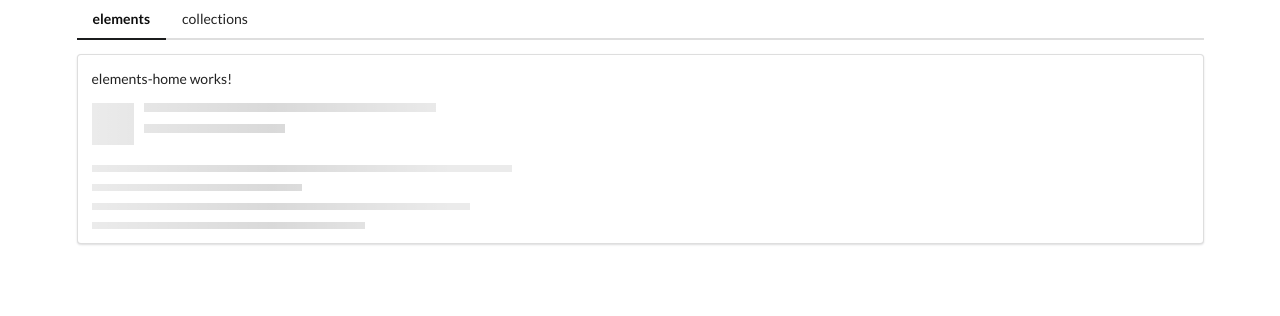
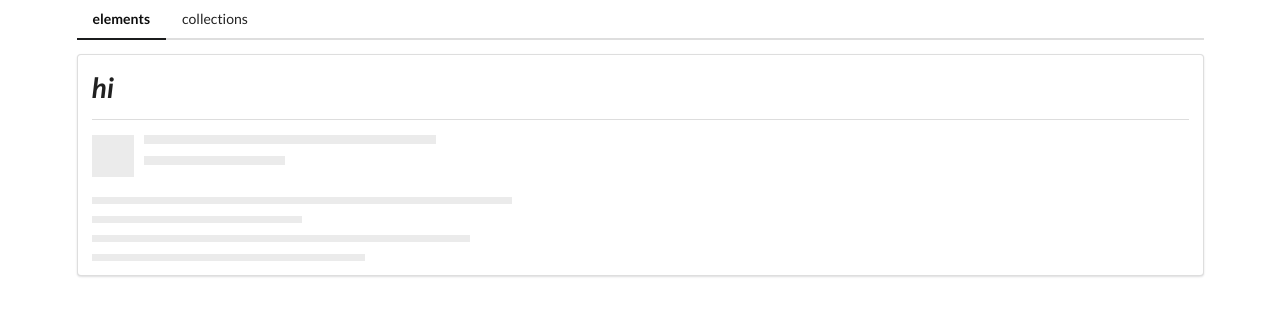
Before and after one commit to persiansmile/comps, an Angular app: page /elements in a window 1280 px wide. Shown: the top 316 px of the page. Built offline with nearby package versions, Linux system fonts and the light colour scheme.

Commit message:
making a widget

```diff
--- /dev/null
+++ b/src/app/Shared/divider/divider.component.html
@@ -0,0 +1,4 @@
+<h1>
+    <ng-content></ng-content>
+</h1>
+<div class="ui divider"></div>
--- a/src/app/elements/elements-home/elements-home.component.html
+++ b/src/app/elements/elements-home/elements-home.component.html
@@ -1,2 +1,2 @@
-<p>elements-home works!</p>
+<app-divider><i>hi</i></app-divider>
 <app-placeholder [header]="true " [lines]="4"></app-placeholder>
--- a/src/app/elements/elements.module.ts
+++ b/src/app/elements/elements.module.ts
@@ -5,10 +5,11 @@ import { ElementsRoutingModule } from './elements-routing.module';
 import { ElementsHomeComponent } from './elements-home/elements-home.component';
 import { PlaceholderComponent } from './placeholder/placeholder.component';
 import { TimesDirective } from './times.directive';
+import { SharedModule } from '../Shared/shared.module';
 
 @NgModule({
   declarations: [ElementsHomeComponent, PlaceholderComponent, TimesDirective],
-  imports: [CommonModule, ElementsRoutingModule],
+  imports: [CommonModule, ElementsRoutingModule, SharedModule],
   exports: [],
 })
 export class ElementsModule {}
```
Also changed, not shown: src/app/Shared/divider/divider.component.ts (added, +10 -0 lines), src/app/Shared/shared.module.ts (added, +10 -0 lines), src/app/Shared/divider/divider.component.css (added), 1 other file (tests, documents, lock files or other folders).
